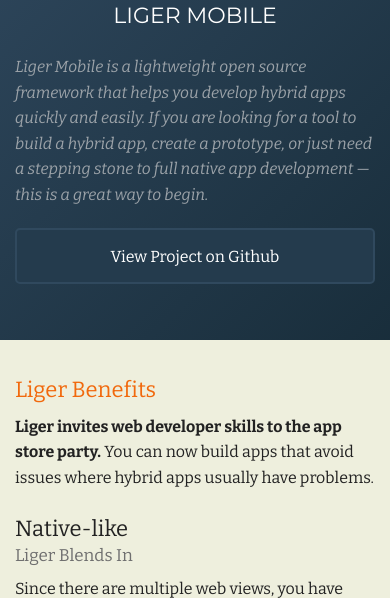
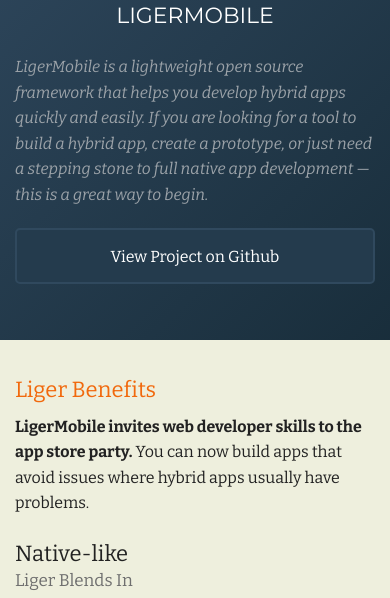
Before and after one commit to reachlocal/liger, a website: page index.html in a window 390 px wide. Shown: the part 246-844 px from the top of the page. Drawn offline with nearby package versions, Linux system fonts and the light colour scheme.

Commit message:
Liger Mobile Now LigerMobile

```diff
--- a/index.html
+++ b/index.html
@@ -9,7 +9,7 @@
 		<meta charset="utf-8" />
 
 		<meta name="viewport" content="width=device-width, initial-scale=1.0" />
-		<title>Liger Mobile Framework</title>
+		<title>LigerMobile Framework</title>
 		<meta name="description" content="Liger is a lightweight open source framework that helps you develop hybrid apps quickly and easily." />
 		<meta name="author" content="Mark Leppke">
 
@@ -54,9 +54,9 @@
 	<div id="intro" class="medium-8 large-8 columns small-centered">
 		<a id="Introduction"></a>
 		<div ><img src="images/liger-logo.svg" /></div>
-		<h1 class="text-center">Liger Mobile</h1>
+		<h1 class="text-center">LigerMobile</h1>
 
-		<p><em>Liger Mobile is a lightweight open source framework that helps you develop hybrid apps quickly and easily. If you are looking for a tool to build a hybrid app, create a prototype, or just need a stepping stone to full native app development &mdash; this is a great way to begin.</em></p>
+		<p><em>LigerMobile is a lightweight open source framework that helps you develop hybrid apps quickly and easily. If you are looking for a tool to build a hybrid app, create a prototype, or just need a stepping stone to full native app development &mdash; this is a great way to begin.</em></p>
 		<p><a href="https://github.com/reachlocal/liger" class="button radius expand" id="call-to-action">View Project on Github</a></p>
 
 
@@ -70,7 +70,7 @@
 	<div  class="medium-12 large-12 columns small-centered">
 
 	<h2><a id="LigerBenefits"></a>Liger Benefits</h2>
-	<p><strong>Liger invites web developer skills to the app store party.</strong> You can now build apps that avoid issues where hybrid apps usually have problems.</p>
+	<p><strong>LigerMobile invites web developer skills to the app store party.</strong> You can now build apps that avoid issues where hybrid apps usually have problems.</p>
 
 	<div class="row">
 		<div class="medium-6 large-6 columns">
```
